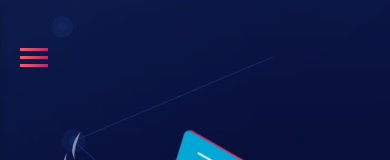
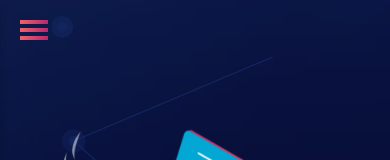
Before and after one commit to cossminuu/portfolioReact, a React (Create React App) app: page / in a window 390 px wide. Shown: the top 160 px of the page. Built offline with nearby package versions, Linux system fonts and the light colour scheme.

Commit message:
toolbar padding

```diff
--- a/src/Components/Toolbar/Toolbar.css
+++ b/src/Components/Toolbar/Toolbar.css
@@ -56,6 +56,7 @@
 @media(max-width: 780px) {
     .toolbar {
         height: 60px;
+        padding-top: 0 !important;
     }
 
     .toolbar__navigation__items {
```
